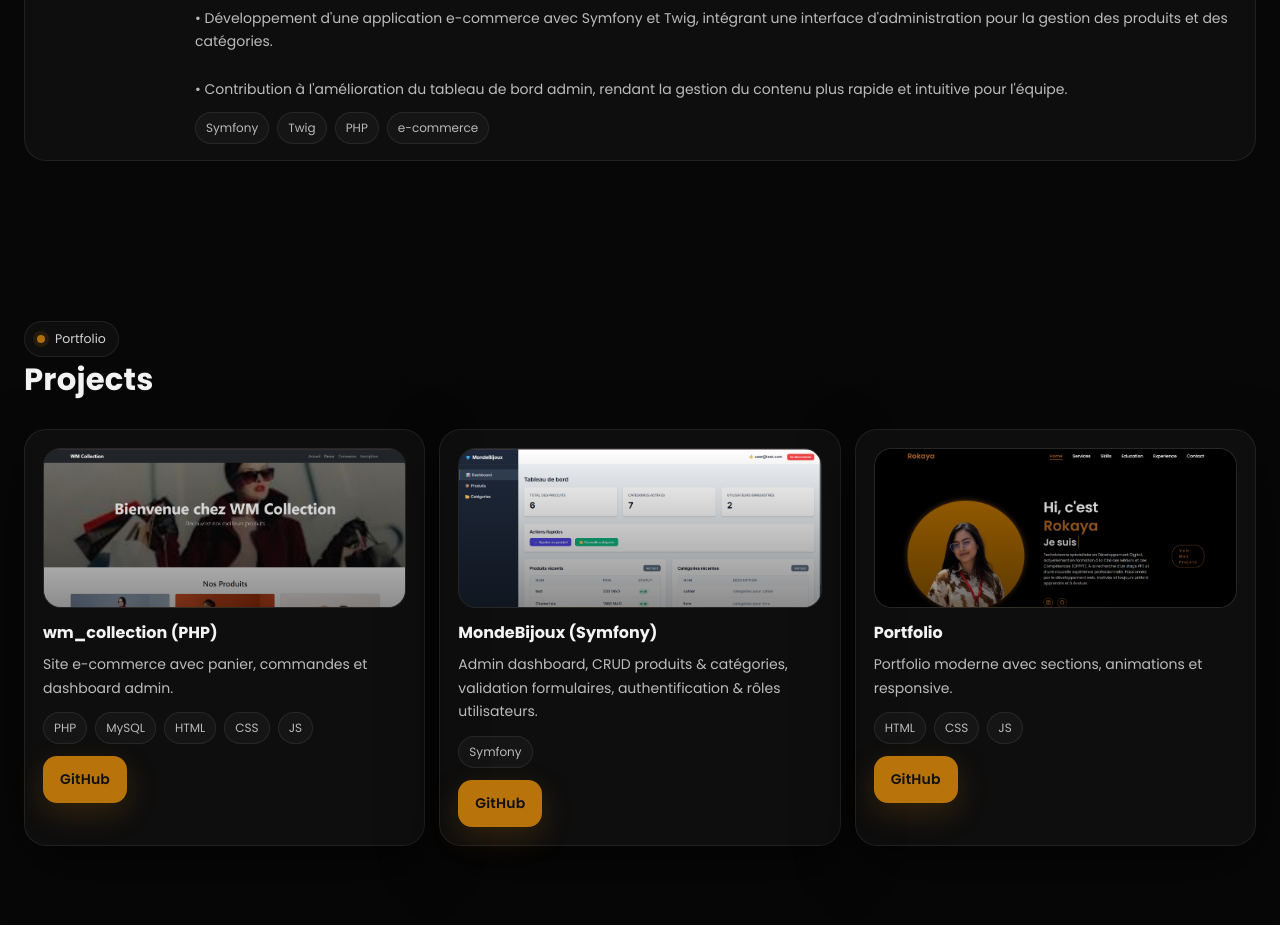
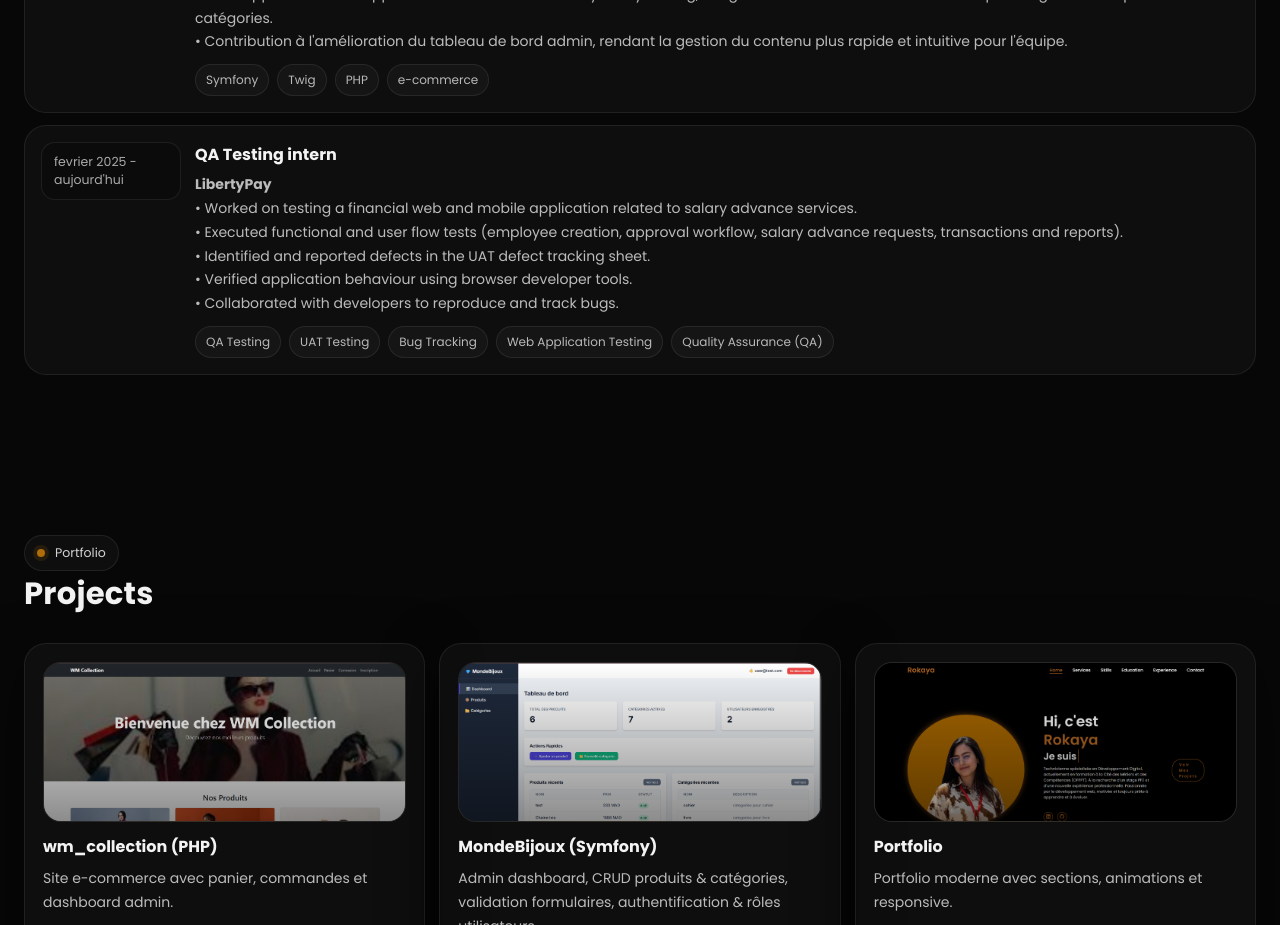
Before and after one commit to rokayachoua2/rokaya-choua, a React (Vite) app: page / in a window 1280 px wide. Shown: the part 2820-3745 px from the top of the page. Built offline with nearby package versions, Linux system fonts and the light colour scheme.

Commit message:
add experience

```diff
--- a/src/components/Experience.jsx
+++ b/src/components/Experience.jsx
@@ -16,8 +16,8 @@ export default function Experience() {
                         <div className="t-content">
                             <h4>Stage - Développement Web (Symfony)</h4>
                             <p>
-                                <strong>Pixcod Agency</strong> &bull; Nador, Maroc<br /><br />
-                                &bull; Développement d'une application e-commerce avec Symfony et Twig, intégrant une interface d'administration pour la gestion des produits et des catégories.<br /><br />
+                                <strong>Pixcod Agency</strong> &bull; Nador, Maroc<br />
+                                &bull; Développement d'une application e-commerce avec Symfony et Twig, intégrant une interface d'administration pour la gestion des produits et des catégories.<br />
                                 &bull; Contribution à l'amélioration du tableau de bord admin, rendant la gestion du contenu plus rapide et intuitive pour l'équipe.
                             </p>
                             <div className="t-tags">
@@ -26,20 +26,27 @@ export default function Experience() {
                         </div>
                     </div>
 
-                    {/* <div className="t-item">
-                        <div className="t-date">Mai 2025 - Juil 2025</div>
+                    <div className="t-item">
+                        <div className="t-date">fevrier 2025 - aujourd'hui</div>
                         <div className="t-content">
-                            <h4>Site e-commerce WM_Collection</h4>
+                            <h4>QA Testing intern</h4>
                             <p>
-                                <strong>OFPPT - CMC Oriental</strong> &bull; <a href="https://github.com/rokayachoua2/wm_collection" target="_blank" rel="noreferrer">github.com/rokayachoua2/wm_collection</a><br /><br />
-                                &bull; Développement complet d’un site e-commerce intégrant une interface client (inscription, connexion, panier, commande) et un tableau de bord administrateur pour la gestion des produits.<br /><br />
-                                &bull; Mise en place d’une base de données relationnelle optimisée (produits, utilisateurs, commandes) et d’un affichage dynamique du stock, améliorant la performance et la clarté du site.
+                                <strong>LibertyPay</strong> <br />
+                                &bull; Worked on testing a financial web and mobile application related to salary advance services.
+                                <br />
+                                &bull; Executed functional and user flow tests (employee creation, approval workflow, salary advance requests, transactions and reports).
+                                <br />
+                                &bull; Identified and reported defects in the UAT defect tracking sheet.
+                                <br />
+                                &bull; Verified application behaviour using browser developer tools.
+                                <br />
+                                &bull; Collaborated with developers to reproduce and track bugs.
                             </p>
                             <div className="t-tags">
-                                <span className="tag">PHP</span><span className="tag">MySQL</span><span className="tag">HTML</span><span className="tag">CSS</span><span className="tag">JavaScript</span>
+                                <span className="tag">QA Testing</span><span className="tag">UAT Testing</span><span className="tag">Bug Tracking</span><span className="tag">Web Application Testing</span><span className="tag">Quality Assurance (QA)</span>
                             </div>
                         </div>
-                    </div> */}
+                    </div>
                 </div>
             </div>
         </section>
```
